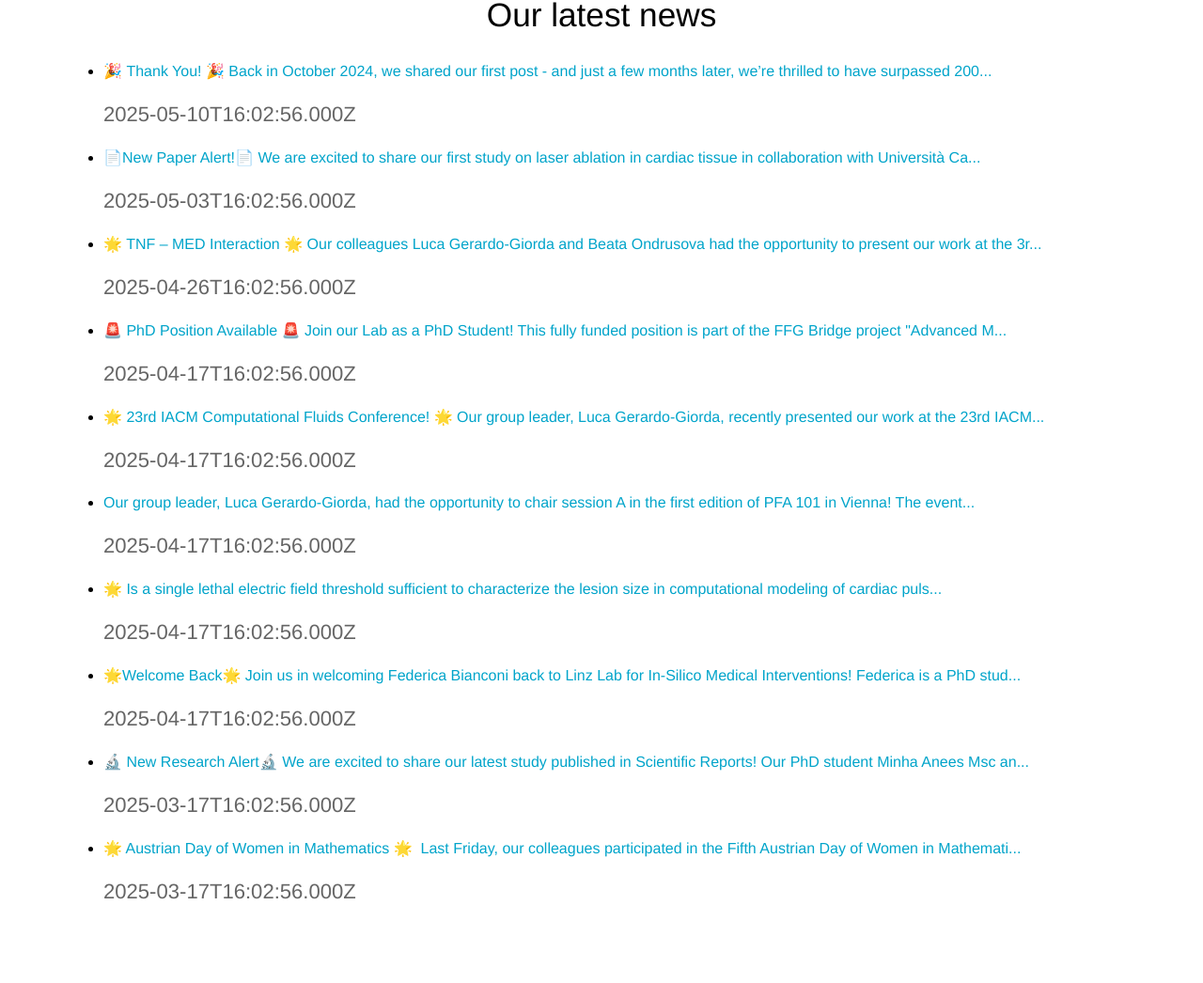
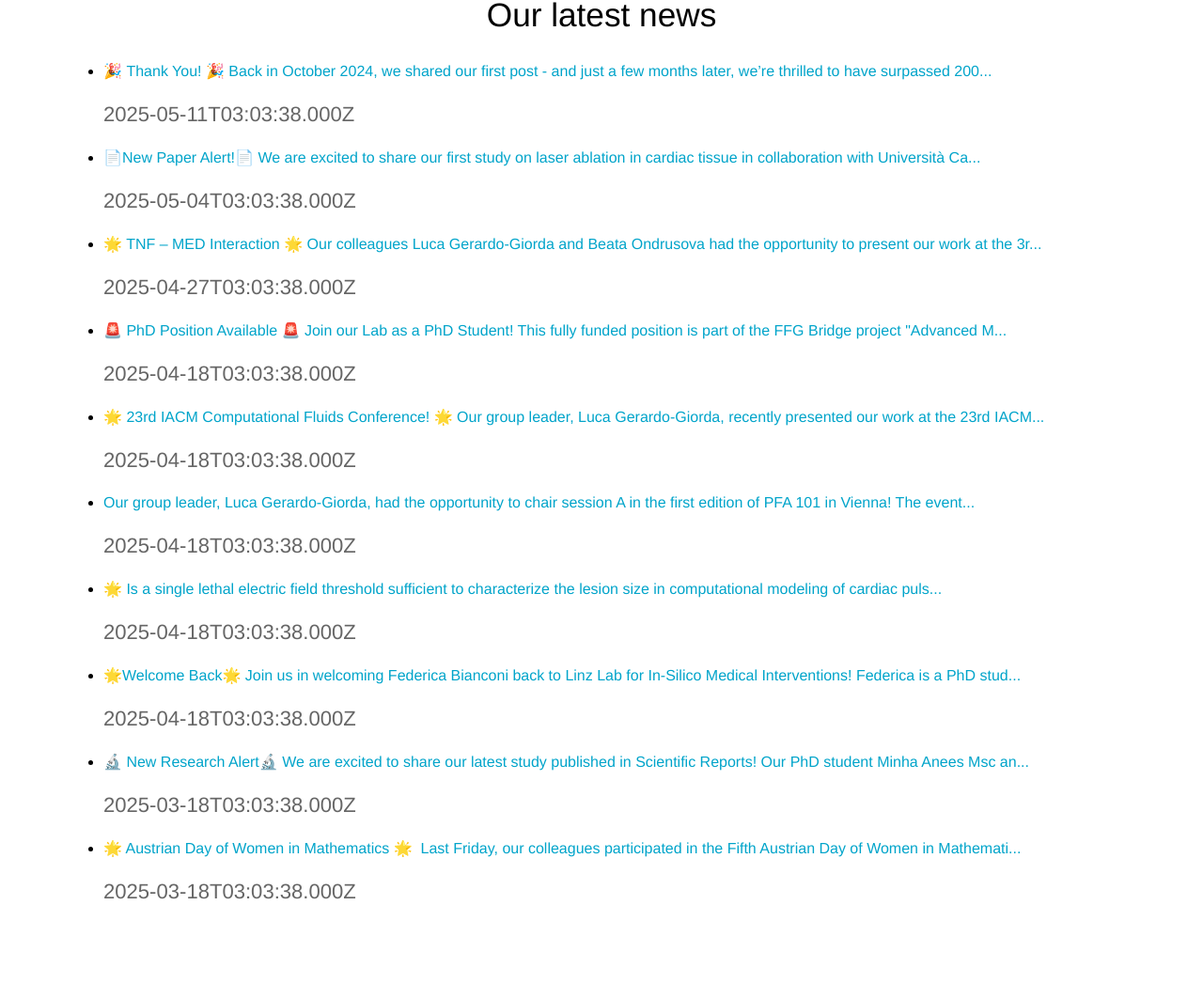
Before and after one commit to linzlabinsilmed/linzlabinsilmed.github.io, a Jekyll site: the page built from news.html, in a window 1280 px wide. Shown: the part 185-1231 px from the top of the page at 94% size. Built offline with Jekyll 4.4.1, drawn with Linux system fonts in a browser that asks for light colours.

Commit message:
Update RSS feed

```diff
--- a/_data/rss.yml
+++ b/_data/rss.yml
@@ -32,7 +32,7 @@
     \nThank you for being a part of our journey! \U0001F917 \n\nPS: If you have any\
     \ suggestions, want to see something specific, or are curious about our research,\
     \ feel free to reach out \U0001F4EC - we’d love to hear from you!\n\n#ResearchCommunity #ThankYou #LabLife #AcademicResearch #Milestone"
-  date_published: '2025-05-10T16:02:56.000Z'
+  date_published: '2025-05-11T03:03:38.000Z'
   id: 40f6363820b962c9366d2c979748c833
   image: https://media.licdn.com/dms/image/v2/D4E22AQH7LoMk_00_Eg/feedshare-shrink_800/B4EZalyj0JGYAg-/0/1746538218188?e=2147483647&v=beta&t=zNQjktO61akj24G0agBB7j0c1PjuDnV1jwn6B5C5t2Y
   title: 🎉 Thank You! 🎉 Back in October 2024, we shared our first post - and just
@@ -132,7 +132,7 @@
     \nWe would like to congratulate Federica Bianconi on reaching this important milestone\
     \ and wish her continued success on her PhD journey! \U0001F44F \n\n\U0001F4D6\
      Read the full study here:\nhttps://lnkd.in/eE-3DnzM\n\n#LaserAblation #BiomedicalEngineering #ComputationalModeling #PaperAlert"
-  date_published: '2025-05-03T16:02:56.000Z'
+  date_published: '2025-05-04T03:03:38.000Z'
   id: d9b5bbffbe26c544107deefa3552d28c
   image: https://media.licdn.com/dms/image/v2/D4E22AQEjFI6kPcr7Bg/feedshare-shrink_2048_1536/B4EZaB1S98IAAo-/0/1745934955347?e=2147483647&v=beta&t=YhEwkwps0VADoYAORIK2yIwTEv3ozrHwYict9FMTgSg
   title: 📄New Paper Alert!📄 We are excited to share our first study on laser ablation
@@ -227,7 +227,7 @@
     \ \n\nBig thanks to the organisers for making this event happen and creating a\
     \ great space for knowledge sharing and building connections! \U0001F44F \n\n\
     #JKU #KUK #Collaboration #PFA #RFA #ECMO"
-  date_published: '2025-04-26T16:02:56.000Z'
+  date_published: '2025-04-27T03:03:38.000Z'
   id: dd4fa4b09889eaf73cc2f7f7d10aa270
   image: https://media.licdn.com/dms/image/v2/D4E22AQE1R-rva6kzyA/feedshare-shrink_2048_1536/B4EZZccWBsGYAo-/0/1745307657479?e=2147483647&v=beta&t=Vq_nNgQ4hCebMbs-6cFnwI_IEgi65_lBXxiOx8ehmfQ
   title: 🌟 TNF – MED Interaction 🌟 Our colleagues Luca Gerardo-Giorda and Beata Ondrusova had
@@ -302,7 +302,7 @@
     \ April 30, 2025: https://lnkd.in/e_v-44x6\n\n\U0001F4E2 Know someone who might\
     \ be a great fit? Please share this opportunity with them!\n\n#PhD #PhDPosition\
     \ #ComputationalBiology #CardiacModeling #openCARP #PFA #Linz"
-  date_published: '2025-04-17T16:02:56.000Z'
+  date_published: '2025-04-18T03:03:38.000Z'
   id: ec45d2be8b9d8024b63ea503f0517c5f
   image: https://media.licdn.com/dms/image/v2/D4E22AQFXAI8Ok2HT6A/feedshare-shrink_800/B4EZYzjt6wHcAg-/0/1744621724059?e=2147483647&v=beta&t=46sG0ic0viH1SdRUUDSn-3X7E5YYTSznJybHctLGQ58
   title: 🚨 PhD Position Available 🚨 Join our Lab as a PhD Student! This fully funded
@@ -366,7 +366,7 @@
     \ environment for all attendees. \U0001F44F \n\n\U0001F517 Link to the conference\
     \ website: https://lnkd.in/enEb_8yu\n\U0001F517 Link to the conference abstract:\
     \ https://lnkd.in/eZr-QWum \n\n#CFC2025 #VVECMO #PatientspecificCFD #BiomedicalEngineering #Research  #ConferenceHighlights"
-  date_published: '2025-04-17T16:02:56.000Z'
+  date_published: '2025-04-18T03:03:38.000Z'
   id: ee125ac7b18bad97a70607da0c8133b7
   image: https://media.licdn.com/dms/image/v2/D4E22AQHBeQfuk6K9rA/feedshare-shrink_800/B4EZYVdqwBHgAk-/0/1744116822195?e=2147483647&v=beta&t=iIla2Lid9hTQVkpi2aCwtApARIRCaMUWxew602ZKP1o
   title: 🌟 23rd IACM Computational Fluids Conference! 🌟 Our group leader, Luca Gerardo-Giorda, recently
@@ -399,7 +399,7 @@
     \ technology. \n\nA big thank you to everyone involved in organizing this event,\
     \ and we look forward to future editions that will continue to explore the value\
     \ of PFA! \U0001F44F\n\n #PFA101 #PFA #EHRA2025 #MedTech"
-  date_published: '2025-04-17T16:02:56.000Z'
+  date_published: '2025-04-18T03:03:38.000Z'
   id: 5b49629cf2be9cf347f5d07f37c42403
   image: https://media.licdn.com/dms/image/v2/D4D22AQG0uUSmRN9u9g/feedshare-shrink_800/B4DZXte7avHkAk-/0/1743446063649?e=2147483647&v=beta&t=JzAUZ4g48RVAppGxnN_8Q9oRe-75Wuw2u8XV9AR-Y4g
   title: Our group leader, Luca Gerardo-Giorda, had the opportunity to chair session
@@ -456,7 +456,7 @@
     \ 790 and 1000 V/cm better captures the lesion width. \n\nWant to learn more?\
     \ Let’s connect here or chat at PFA101 this week!\n\n\U0001F4D6 Read the full\
     \ study here: https://lnkd.in/eDGdYkA5"
-  date_published: '2025-04-17T16:02:56.000Z'
+  date_published: '2025-04-18T03:03:38.000Z'
   id: 5705ad085379bb17491ff816fa662c6a
   image: https://media.licdn.com/dms/image/v2/D4E22AQFcTuIthjOuLA/feedshare-shrink_1280/B4EZXTUMRJHcAk-/0/1743007041543?e=2147483647&v=beta&t=7uFYKWajScX9v9Y8wEhHJrS_tiBph6driBs9z69yz_w
   title: 🌟 Is a single lethal electric field threshold sufficient to characterize
@@ -497,7 +497,7 @@
     \ her cardiac laser ablation application. Stay tuned – we'll be sharing her latest\
     \ results soon! \n\nWe’re excited to have her with us and look forward to seeing\
     \ her progress! Welcome, Federica Bianconi!"
-  date_published: '2025-04-17T16:02:56.000Z'
+  date_published: '2025-04-18T03:03:38.000Z'
   id: c0a58f4b3aa60fa2dba09cb7d0ed28c6
   image: https://media.licdn.com/dms/image/v2/D4E22AQFuJHUP6ONCTw/feedshare-shrink_1280/B4EZWuqW4rG0Ak-/0/1742392094886?e=2147483647&v=beta&t=MpAPauvkhsA34X6fhlPRfPdEeQrnuZPXM1Fr5eB260A
   title: 🌟Welcome Back🌟 Join us in welcoming Federica Bianconi back to Linz Lab for
@@ -563,7 +563,7 @@
     \ our colleagues, and especially to Minha Anees Msc, for this achievement! \U0001F44F\
     \ Wishing her all the best as she continues her PhD journey.\n\n\U0001F4D6 Read\
     \ the full study here:\nhttps://lnkd.in/e7Geyn9a"
-  date_published: '2025-03-17T16:02:56.000Z'
+  date_published: '2025-03-18T03:03:38.000Z'
   id: 51e8580a5245d4c88bed9cb5e6a5d74f
   image: https://media.licdn.com/dms/image/v2/D4E05AQG_y99Ldm4lbg/videocover-high/B4EZWFtV3_GgB4-/0/1741705019739?e=2147483647&v=beta&t=apaglxJARvLHalkskdRXukPdTW9h_nkURBUpPqczF1k
   title: 🔬 New Research Alert🔬 We are excited to share our latest study published
@@ -630,7 +630,7 @@
 
 
     Photos: Sonja Murczek, Andrea Scaglioni, Grigorii Stepanov'
-  date_published: '2025-03-17T16:02:56.000Z'
+  date_published: '2025-03-18T03:03:38.000Z'
   id: aeaac2a51034717787dc1a8779d8ddc5
   image: https://media.licdn.com/dms/image/v2/D4E22AQF_cb12Ntu3lA/feedshare-shrink_2048_1536/B4EZVhh1FPHgAo-/0/1741098014662?e=2147483647&v=beta&t=YFW2R9SCyDxNubN5BfIpFFHqR33Jyy7UA5v9eXBInH4
   title: 🌟 Austrian Day of Women in Mathematics 🌟  Last Friday, our colleagues participated
```
